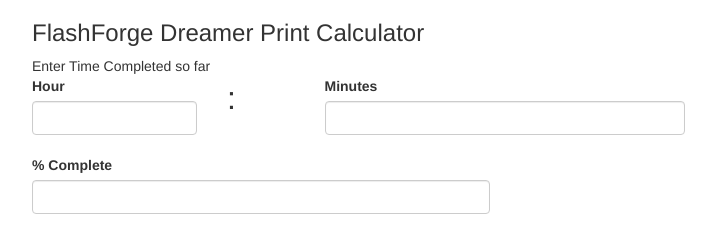
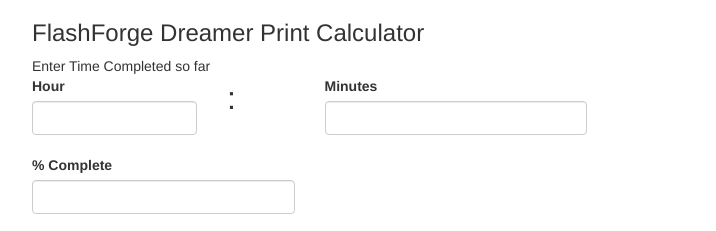
Before and after one commit to sirchas/FlashForgeDreamerCalculator, a plain HTML site: page index.html in a window 1280 px wide. Shown: the top 231 px of the page, 38-754 px from the left. Drawn offline with nearby package versions, Linux system fonts and the light colour scheme.

Commit message:
Update index.html

```diff
--- a/index.html
+++ b/index.html
@@ -16,7 +16,7 @@
 <body>
 <div id="app" class="container">
 
-  <h3>FlashForge Dreamer Print Calculator</h3>
+  <h3>FlashForge Dreamer Print Calculator </h3>
   Enter Time Completed so far
 <div class="row">
 
@@ -26,7 +26,7 @@
     </div>
   <div class="col-xs-1" style="font-size:xx-large">
     :</div>
-  <div class="col-xs-4">
+  <div class="col-xs-3">
       <label for="minute">Minutes</label>
   <input class="form-control" type="number" min="0" inputmode="numeric" pattern="[0-9]*" v-model="tbminute" id="minute"></input>
     </div>
@@ -37,7 +37,7 @@
 
 
 <div class="row">
-  <div class="col-xs-5">
+  <div class="col-xs-3">
     <label for="hour">% Complete</label>
   <input class="form-control" type="number" v-model="tbperc" min="0" inputmode="numeric" pattern="[0-9]*" id="hour"></input>
     </div>
```
